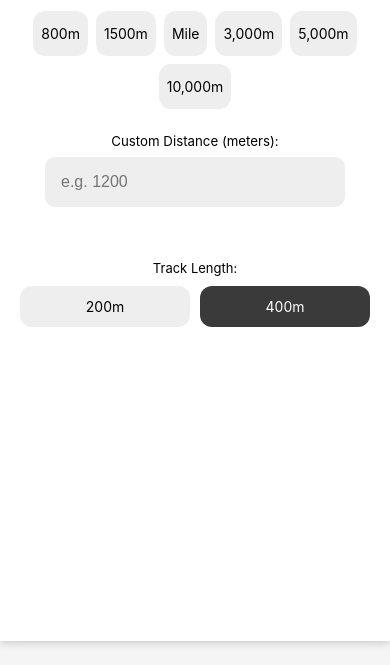
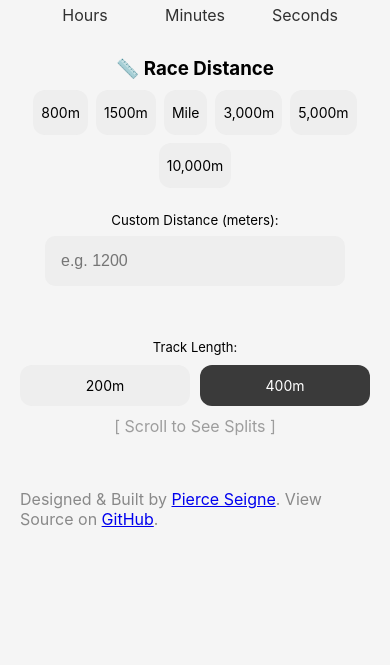
Before and after one commit to pseigne/track-split-calculator, a plain HTML site: page index.html in a window 390 px wide. Shown: the part 285-950 px from the top of the page. After the commit the page ends 844 px from the top, so only its background shows below. Drawn offline with Linux system fonts and the light colour scheme.

Commit message:
optimized for mobile

```diff
--- a/index.html
+++ b/index.html
@@ -18,9 +18,10 @@
 
 <body>
 
-    <h1>Track Split Calculator</h1>
+
 
     <div class="main-card">
+        <h1>Track Split Calculator</h1>
         <!-- <button class="settings">Settings</button> -->
 
         <h3 id="target-time-heading">
@@ -70,7 +71,12 @@
                 <!-- <label><input type="radio" name="track-length" value="100"> 100m</label> -->
                 <label><input type="radio" name="track-length" value="200"> 200m</label>
                 <label><input type="radio" name="track-length" value="400" checked> 400m</label>
+
             </div>
+        </div>
+
+        <div id="scroll-to-see">
+            [ Scroll to See Splits ]
         </div>
 
     </div>
@@ -79,8 +85,10 @@
 
     <table id="result">
 
+    </table>
 
-    </table>
+
+    <footer>Designed & Built by <a href="https://pseigne.github.io/website/index.html">Pierce Seigne</a>. View Source on <a href="https://github.com/pseigne/track-split-calculator">GitHub</a>.</footer>
 
 
 
--- a/styles.css
+++ b/styles.css
@@ -13,7 +13,7 @@
     --color-border: #e0e0e0;
     --color-border-focus: #c0c0c0;
     --color-shadow: rgba(0, 0, 0, 0.25);
-    --color-shadow-light: rgba(0, 0, 0, 0.15);
+    --color-shadow-light: rgba(0, 0, 0, 0.10);
     --color-hover-row: #eef4ff;
 
     /* Spacing */
@@ -95,7 +95,7 @@ h5 {
     background-color: var(--color-bg-card);
     max-width: 6in;
     border-radius: var(--radius-xl);
-    box-shadow: 0 0 10px var(--color-shadow);
+    box-shadow: var(--color-shadow-light);
     padding: var(--spacing-md);
     width: 100%;
 }
@@ -117,7 +117,7 @@ input[type="number"]:hover {
 input[type="number"]:focus {
     outline: none;
     background-color: var(--color-bg-input-hover);
-    transform: scale(1.02);
+    border: 3px solid black;
 }
 
 /* Target Time Input Section */
@@ -221,7 +221,7 @@ input[type="number"]:focus {
     margin-bottom: var(--spacing-sm);
 }
 
-.settings > div {
+.settings>div {
     display: flex;
     gap: var(--spacing-sm);
     width: 100%;
@@ -258,16 +258,17 @@ input[type="number"]:focus {
     margin-top: var(--spacing-lg);
     border-collapse: collapse;
     width: 100%;
-    max-width: 600px;
+    max-width: 6in;
     background-color: var(--color-bg-card);
-    border-radius: var(--radius-lg);
+    border-radius: var(--radius-xl);
     overflow: hidden;
     box-shadow: 0 8px 20px var(--color-shadow-light);
     font-size: 15px;
+
 }
 
 #result thead {
-    background-color: var(--color-primary);
+    background-color: var(--color-primary-active);
     color: var(--color-text-inverse);
 }
 
@@ -281,6 +282,7 @@ input[type="number"]:focus {
 #result tbody tr {
     border-bottom: 1px solid var(--color-border);
     transition: background-color var(--transition-fast);
+    font-family: monospace;
 }
 
 #result tbody tr:last-child {
@@ -305,18 +307,29 @@ input[type="number"]:focus {
     font-weight: 600;
 }
 
+#scroll-to-see {
+    margin-top: 10px;
+    opacity: 0;
+    color: rgb(157, 157, 157)
+}
+
+
+
 
 /* Responsive Design */
-@media (max-width: 480px) {
+@media (max-width: 700px) {
     body {
         width: 100%;
         padding: 0;
     }
 
+
     .main-card {
         border-radius: 0;
-        min-height: 100vh;
+        /* min-height: 100vh; */
         padding: 20px;
+        opacity: 1;
+        background-color: #ffffff00;
     }
 
     .event-buttons {
@@ -330,4 +343,19 @@ input[type="number"]:focus {
     #goal_input {
         gap: 10px;
     }
+
+
+    #scroll-to-see {
+        opacity: 1;
+    }
 }
+
+
+footer {
+    position: absolute;
+    bottom: 10px;
+    padding: 20px;
+    color: #898989;
+    z-index: -1;
+
+}
```
